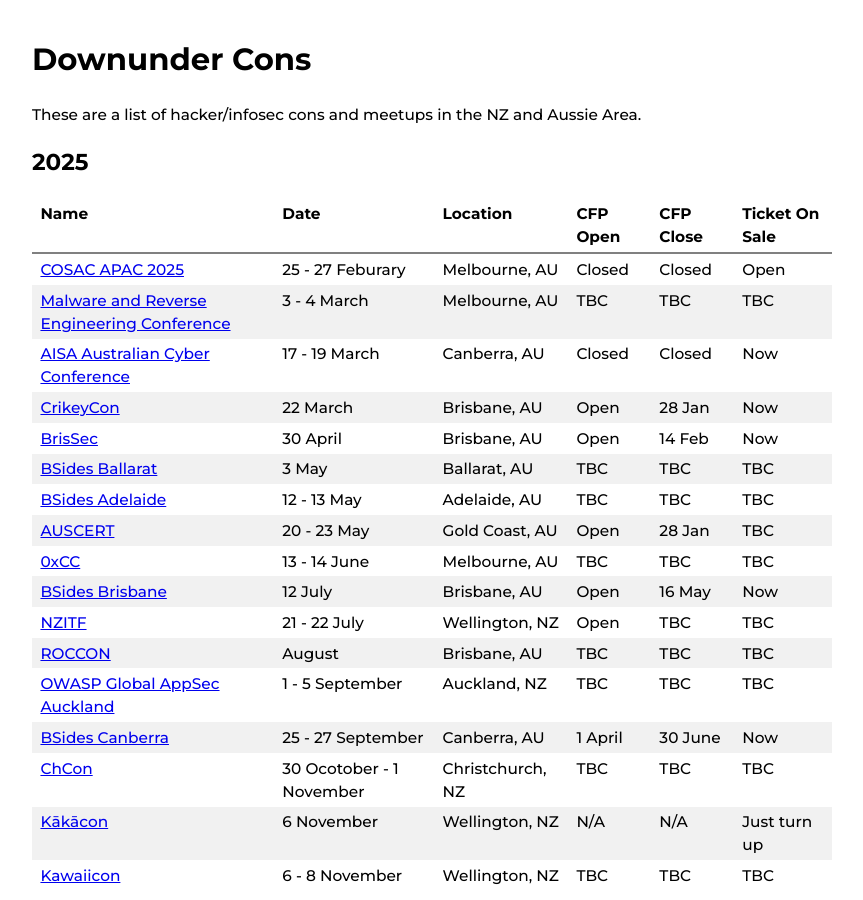
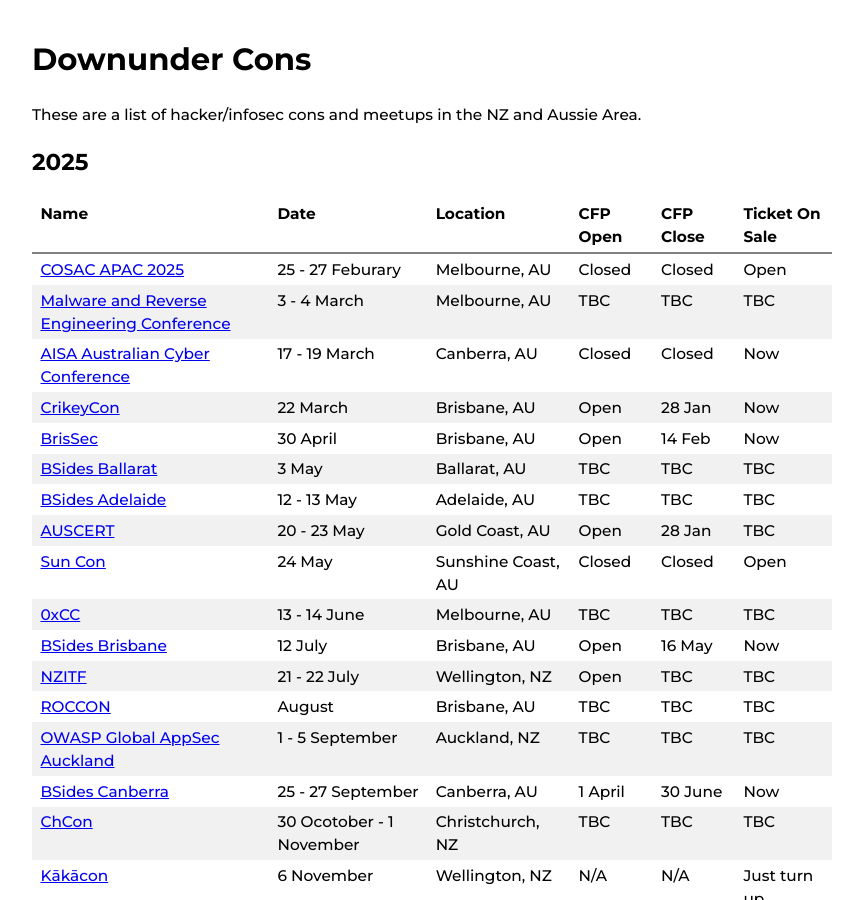
Before and after one commit to nzkarit/downundercons, a Jekyll site: the page built from index.markdown, in a window 1280 px wide and 900 px high. Shown: the whole window, without its empty margins (208-1071 px from the left). Built offline with Jekyll 4.4.1, drawn with Linux system fonts in a browser that asks for light colours.

Commit message:
Update index.markdown

```diff
--- a/index.markdown
+++ b/index.markdown
@@ -17,6 +17,7 @@ These are a list of hacker/infosec cons and meetups in the NZ and Aussie Area.
 | [BSides Ballarat](https://federation.edu.au/icsl/icsl-conferences/bsides-ballarat) | 3 May | Ballarat, AU | TBC | TBC | TBC |
 | [BSides Adelaide](https://www.bsidesadelaide.com.au/) | 12 - 13 May | Adelaide, AU | TBC | TBC | TBC |
 | [AUSCERT](https://conference.auscert.org.au/) | 20 - 23 May | Gold Coast, AU | Open | 28 Jan | TBC |
+| [Sun Con](https://sunconqld.com/) | 24 May | Sunshine Coast, AU | Closed | Closed | Open |
 | [0xCC](https://0xcc.sh/) | 13 - 14 June | Melbourne, AU | TBC | TBC | TBC |
 | [BSides Brisbane](https://bsidesbrisbane.com/) | 12 July | Brisbane, AU | Open | 16 May | Now |
 | [NZITF](https://nzitf.org.nz/conference-details) | 21 - 22 July | Wellington, NZ | Open | TBC | TBC |
```
